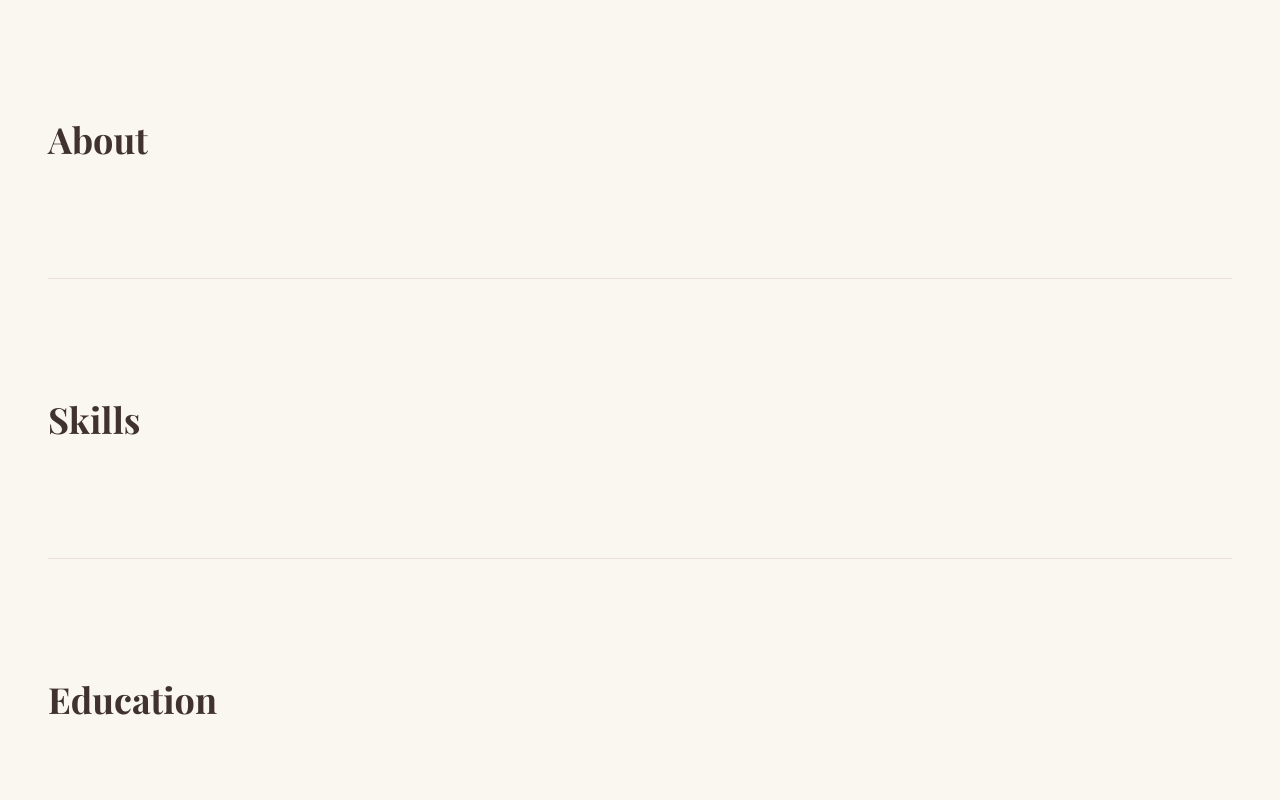
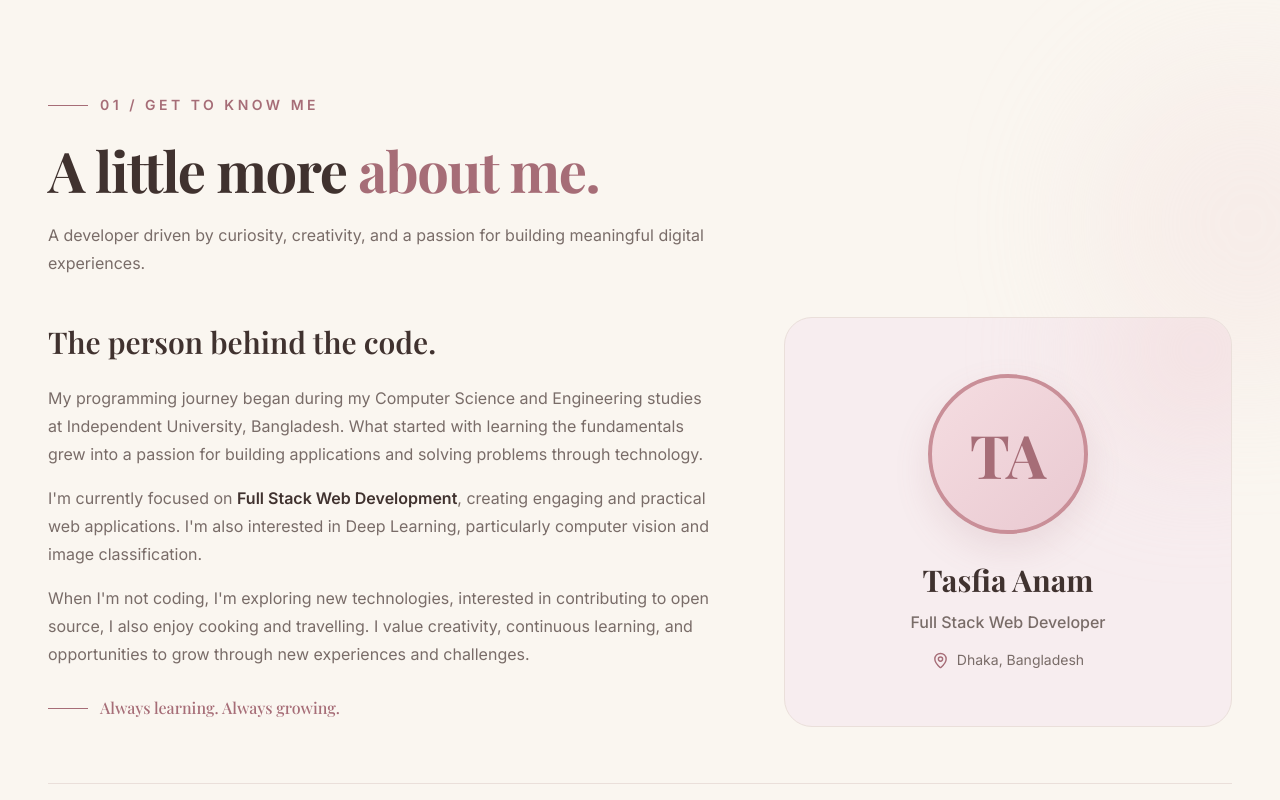
Before and after one commit to tasfiaanam27/tasfia-portfolio, a Next.js app: page / in a window 1280 px wide. Shown: the part 940-1740 px from the top of the page. Built offline with nearby package versions, Linux system fonts and the light colour scheme; a web font is replaced by a local one.

Commit message:
Created About section

```diff
--- a/src/app/page.tsx
+++ b/src/app/page.tsx
@@ -1,14 +1,16 @@
+
 import Hero from "@/components/Hero";
+import About from "@/components/About";
 
 export default function Home() {
   return (
     <>
       <Hero />
 
-      {/* Temporary placeholders for upcoming sections */}
+      <About />
+
       <div className="mx-auto max-w-7xl px-5 sm:px-8 lg:px-12">
         {[
-          "about",
           "skills",
           "education",
           "projects",
--- /dev/null
+++ b/src/components/About.tsx
@@ -0,0 +1,137 @@
+
+import { MapPin } from "lucide-react";
+
+export default function About() {
+  return (
+    <section
+      id="about"
+      className="relative scroll-mt-24 overflow-hidden border-t border-[var(--border)] bg-[var(--background)] py-16 sm:py-20 lg:py-24"
+    >
+      {/* Background Decoration */}
+      <div
+        aria-hidden="true"
+        className="pointer-events-none absolute -right-32 top-16 h-80 w-80 rounded-full bg-[var(--blush)]/30 blur-3xl"
+      />
+
+      <div className="relative mx-auto max-w-7xl px-5 sm:px-8 lg:px-12">
+
+        {/* Section Header */}
+        <div className="mb-10 max-w-3xl">
+          <div className="mb-5 flex items-center gap-3">
+            <span className="h-px w-10 bg-[var(--rose-dark)]" />
+
+            <span className="text-xs font-semibold uppercase tracking-[0.25em] text-[var(--rose-dark)] sm:text-sm">
+              01 / Get to know me
+            </span>
+          </div>
+
+          <h2 className="font-[family-name:var(--font-playfair)] text-4xl font-bold leading-tight tracking-tight text-[var(--foreground)] sm:text-5xl lg:text-[3.5rem]">
+            A little more{" "}
+            <span className="text-[var(--rose-dark)]">
+              about me.
+            </span>
+          </h2>
+
+          <p className="mt-4 max-w-2xl text-base leading-7 text-[var(--muted)]">
+            A developer driven by curiosity, creativity, and a
+            passion for building meaningful digital experiences.
+          </p>
+        </div>
+
+        {/* Main Content */}
+        <div className="grid items-center gap-10 lg:grid-cols-[1.2fr_0.8fr] lg:gap-16">
+
+          {/* LEFT SIDE - About Introduction */}
+          <div>
+            <h3 className="mb-6 font-[family-name:var(--font-playfair)] text-2xl font-semibold text-[var(--foreground)] sm:text-3xl">
+              The person behind the code.
+            </h3>
+
+            <div className="space-y-4 text-[15px] leading-7 text-[var(--muted)] sm:text-base">
+
+              <p>
+                My programming journey began during my{" "}
+                <span>
+                  Computer Science and Engineering
+                </span>{" "}
+                studies at Independent University, Bangladesh.
+                What started with learning the fundamentals
+                grew into a passion for building applications
+                and solving problems through technology.
+              </p>
+
+              <p>
+                I&apos;m currently focused on{" "}
+                <span className="font-semibold text-[var(--foreground)]">
+                  Full Stack Web Development
+                </span>
+                , creating engaging and practical web
+                applications. I&apos;m also interested in{" "}
+                <span>
+                  Deep Learning
+                </span>
+                , particularly computer vision and image
+                classification.
+              </p>
+
+              <p>
+                When I'm not coding, I'm exploring new technologies, interested in contributing to open source, I also enjoy cooking and travelling. I value creativity, continuous learning, and opportunities to grow through new experiences and challenges.
+              </p>
+
+            </div>
+
+            {/* Closing Accent */}
+            <div className="mt-7 flex items-center gap-3">
+              <span className="h-px w-10 bg-[var(--rose-dark)]" />
+
+              <span className="font-[family-name:var(--font-playfair)] text-base font-medium text-[var(--rose-dark)]">
+                Always learning. Always growing.
+              </span>
+            </div>
+          </div>
+
+          {/* RIGHT SIDE - Profile */}
+          <div className="relative flex w-full flex-col items-center justify-center overflow-hidden rounded-[28px] border border-[var(--border)] bg-[#F7EDEF] px-6 py-12 text-center sm:px-10 sm:py-14">
+
+            {/* Subtle Decoration */}
+            <div
+              aria-hidden="true"
+              className="pointer-events-none absolute -right-16 -top-16 h-48 w-48 rounded-full bg-[var(--blush)]/60 blur-3xl"
+            />
+
+            {/* Circular Initials */}
+            <div className="relative mb-7 flex h-36 w-36 items-center justify-center rounded-full border-[4px] border-[var(--rose)] bg-gradient-to-br from-[#F5DDE1] to-[#E9C9D1] shadow-[0_16px_35px_rgba(166,109,119,0.15)] sm:h-40 sm:w-40">
+              <span className="font-[family-name:var(--font-playfair)] text-5xl font-bold text-[var(--rose-dark)] sm:text-6xl">
+                TA
+              </span>
+            </div>
+
+            {/* Name */}
+            <h3 className="relative font-[family-name:var(--font-playfair)] text-3xl font-bold text-[var(--foreground)]">
+              Tasfia Anam
+            </h3>
+
+            {/* Designation */}
+            <p className="relative mt-3 text-base font-medium text-[var(--muted)]">
+              Full Stack Web Developer
+            </p>
+
+            {/* Location */}
+            <div className="relative mt-4 flex items-center justify-center gap-2 text-sm text-[var(--muted)]">
+              <MapPin
+                size={17}
+                className="text-[var(--rose-dark)]"
+              />
+              <span>Dhaka, Bangladesh</span>
+            </div>
+
+          </div>
+        </div>
+
+        {/* Bottom Divider */}
+        <div className="mt-14 h-px w-full bg-[var(--border)]" />
+
+      </div>
+    </section>
+  );
+}
```
